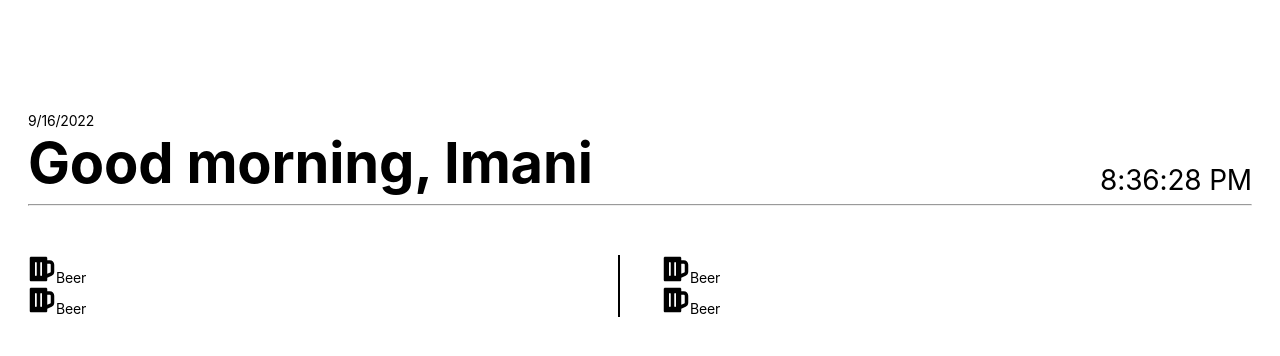
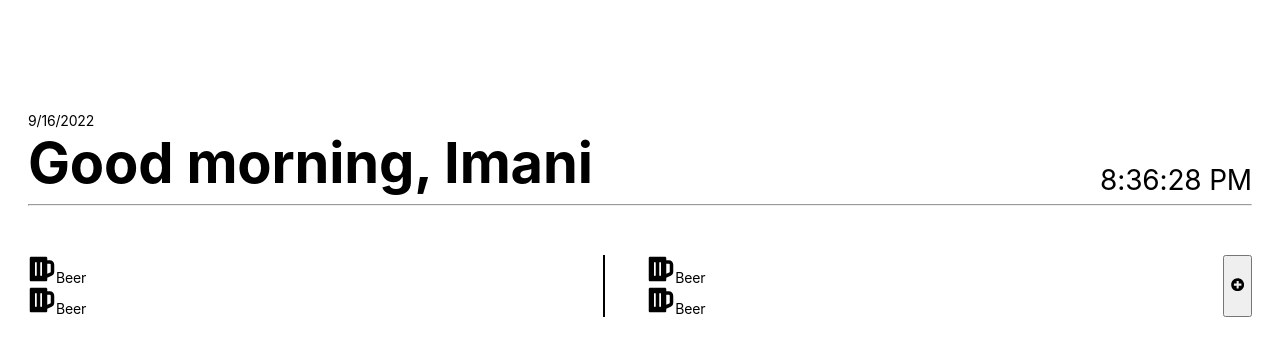
Before and after one commit to sirtobey/homepage, a React (Create React App) app: page / in a window 1280 px wide. Shown: the top 356 px of the page. Built offline with nearby package versions, Linux system fonts and the light colour scheme.

Commit message:
feat(): add reducer base

```diff
--- a/src/App.js
+++ b/src/App.js
@@ -1,15 +1,38 @@
-import { FaBeer } from "react-icons/fa";
+import { useReducer } from "react";
+import { FaPlusCircle } from "react-icons/fa";
 import "./App.css";
 import { Header } from "./components/header/Header";
 import { Segment } from "./components/segment/Segment";
 
+const initialState = {
+  segments: [{ title: "Title" }, { title: "Title2" }],
+};
+
+const reducer = function (state, action) {
+  switch (action.type) {
+    case "addSegment":
+      return { segments: [...state.segments, action.segment] };
+    default:
+      throw new Error("Oppps no action found");
+  }
+};
+
 function App() {
+  const [state, dispatch] = useReducer(reducer, initialState);
   return (
     <div className="content">
       <Header />
       <main className="columns">
-        <Segment />
-        <Segment />
+        {state.segments.map((segment) => (
+          <Segment key={segment.title} />
+        ))}
+        <button
+          onClick={() =>
+            dispatch({ type: "addSegment", segment: { title: "new title" } })
+          }
+        >
+          <FaPlusCircle />
+        </button>
       </main>
     </div>
   );
--- a/src/components/segment/Segment.css
+++ b/src/components/segment/Segment.css
@@ -9,7 +9,7 @@
 }
 
 .segment:not(:first-of-type) {
-  margin-left: 3rem;
+  padding-left: 3rem;
 }
 
 .icon {
```
